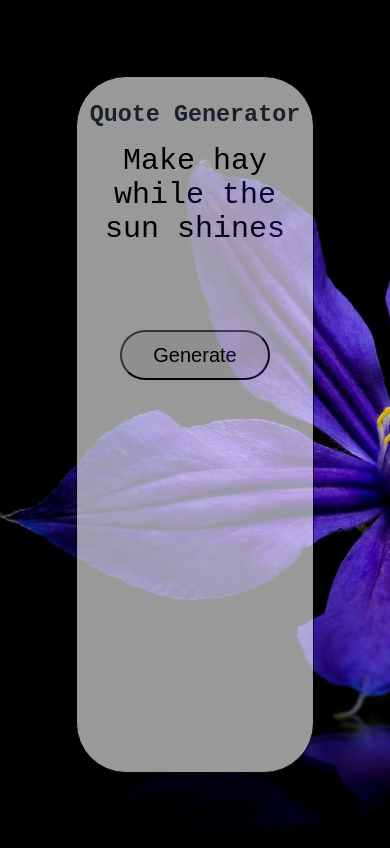
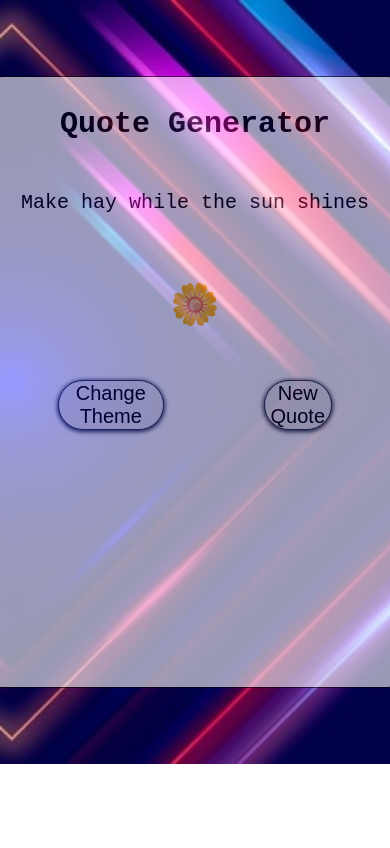
Before and after one commit to ivioje/blog-tutorials, a plain HTML site: page index.html in a window 390 px wide. Drawn offline with Linux system fonts and the light colour scheme.

Commit message:
My Quotes Generator

```diff
--- a/index.html
+++ b/index.html
@@ -1,18 +1,21 @@
 <!DOCTYPE html>
 <html lang="en">
   <head>
-    <meta charset="UTF-8">
-    <meta name="viewport" content="width=device-width, initial-scale=1.0">
-    <meta http-equiv="X-UA-Compatible" content="ie=edge">
-    <link rel="stylesheet" href="style.css">
+    <meta charset="UTF-8" />
+    <meta name="viewport" content="width=device-width, initial-scale=1.0" />
+    <meta http-equiv="X-UA-Compatible" content="ie=edge" />
+    <link rel="stylesheet" href="style.css" />
     <title>Quote Generator</title>
   </head>
   <body>
-
     <div id="content">
       <h1>Quote Generator</h1>
       <div id="showquotes">Make hay while the sun shines</div>
-        <button id="generate">Generate</button>
+      <div id="emoji">🌼</div>
+      <div class="btns">
+      <button id="change">Change Theme</button>
+      <button id="generate">New Quote</button>
+      </div>
     </div>
     <script src="quotes.js"></script>
   </body>
--- a/quotes.js
+++ b/quotes.js
@@ -1,19 +1,30 @@
+let generate = document.getElementById('generate')
+let showQuotes = document.getElementById('showquotes')
+let changeTheme = document.getElementById('content')
 
-
-let generate = document.getElementById('generate');
-let showQuotes = document.getElementById('showquotes');
 let quotes = [
   'Push yourself, because no one else is going to do it for you.',
   'Great things never come from comfort zones.',
-      'Success doesn’t just find you. You have to go out and get it.',
+  "Success doesn't just find you. You have to go out and get it.",
   'Sometimes later becomes never. Do it now.',
   'Dream it. Wish it. Do it.',
-      'The harder you work for something, the greater you’ll feel when you achieve it.',
+  "The harder you work for something, the greater you'll feel when you achieve it.",
   'Dream bigger. Do bigger.',
   'Do something today that your future self will thank you for.',
-];
+  "Don't let yesterday take up too much of today",
+  "It's not whether you get knocked down, it's whether you get up!",
+  'Failure will never overtake me if my determination to succeed is strong enough',
+  'We may encounter many defeats but we must not be defeated',
+  'We generate fears while we sit, we overcome them by action',
+  "Whether you think you can or think you can't, you're right"
+]
 
-generate.addEventListener('click', function(){
+generate.addEventListener('click', function () {
   var randomQuote = quotes[Math.floor(Math.random() * quotes.length)]
-    showQuotes.innerHTML = randomQuote;
+  showQuotes.innerHTML = randomQuote
+});
+
+changeTheme.addEventListener('click', function () {
+changeTheme.style.backgroundColor = "#020406";
+changeTheme.style.color = 'white';
 })
--- a/style.css
+++ b/style.css
@@ -6,7 +6,7 @@ html {
 
 body {
   font-family: monospace;
-  background-image: url(kel.jpg);
+  background-image: url(quotesbg.jpg);
   background-size: cover;
   background-repeat: no-repeat;
   display: flex;
@@ -16,13 +16,12 @@ body {
 
 h1 {
   font-size: 6vw;
-  color: #2d3748;
 }
 
 #content {
   width: 80%;
   height: 80vh;
-  margin:8vh;
+  margin: 8vh;
   border: 1px solid black;
   border-radius: 50px;
   padding: 10px;
@@ -32,17 +31,59 @@ h1 {
 }
 
 #showquotes {
-  font-size: 30px;
+  font-size: 28px;
 }
 
-#generate {
-  margin-top: 10vh;
+#generate,
+#change {
   width: 150px;
   height: 50px;
   border-radius: 50px;
   font-size: 20px;
+  border: 1px solid #2d3748;
+  box-shadow: 0px 1px 4px 1px #2d3748;
+  margin: 50px;
 }
 
-#generate:hover {
-  background: #bbb;
+#generate:hover,
+#change:hover {
+  background: rgb(2, 9, 19);
+  color: white;
+  box-shadow: 0px 5px 4px 5px #2d3748;
+  cursor: pointer;
+  scale: (1, 2);
+  transition: 0.5s ease;
 }
+#emoji {
+  font-size: 40px;
+  margin-top: 8vh;
+}
+
+@media screen and (max-width: 800px) {
+  h1 {
+    font-size: 30px;
+    margin-bottom: 50px;
+  }
+  #content {
+    width: 100%;
+    height: 70vh;
+    border: 1px solid black;
+    border-radius: 5px;
+  }
+
+  #showquotes {
+    font-size: 20px;
+  }
+
+  .btns {
+    display: flex;
+  }
+}
+
+#generate {
+  float: right;
+}
+#change {
+  width: 250px;
+  float: left;
+}
```
Also changed, not shown: kel.jpg (deleted), quotesbg.jpg (added). Lines whose indentation alone changed are shown as unchanged.
